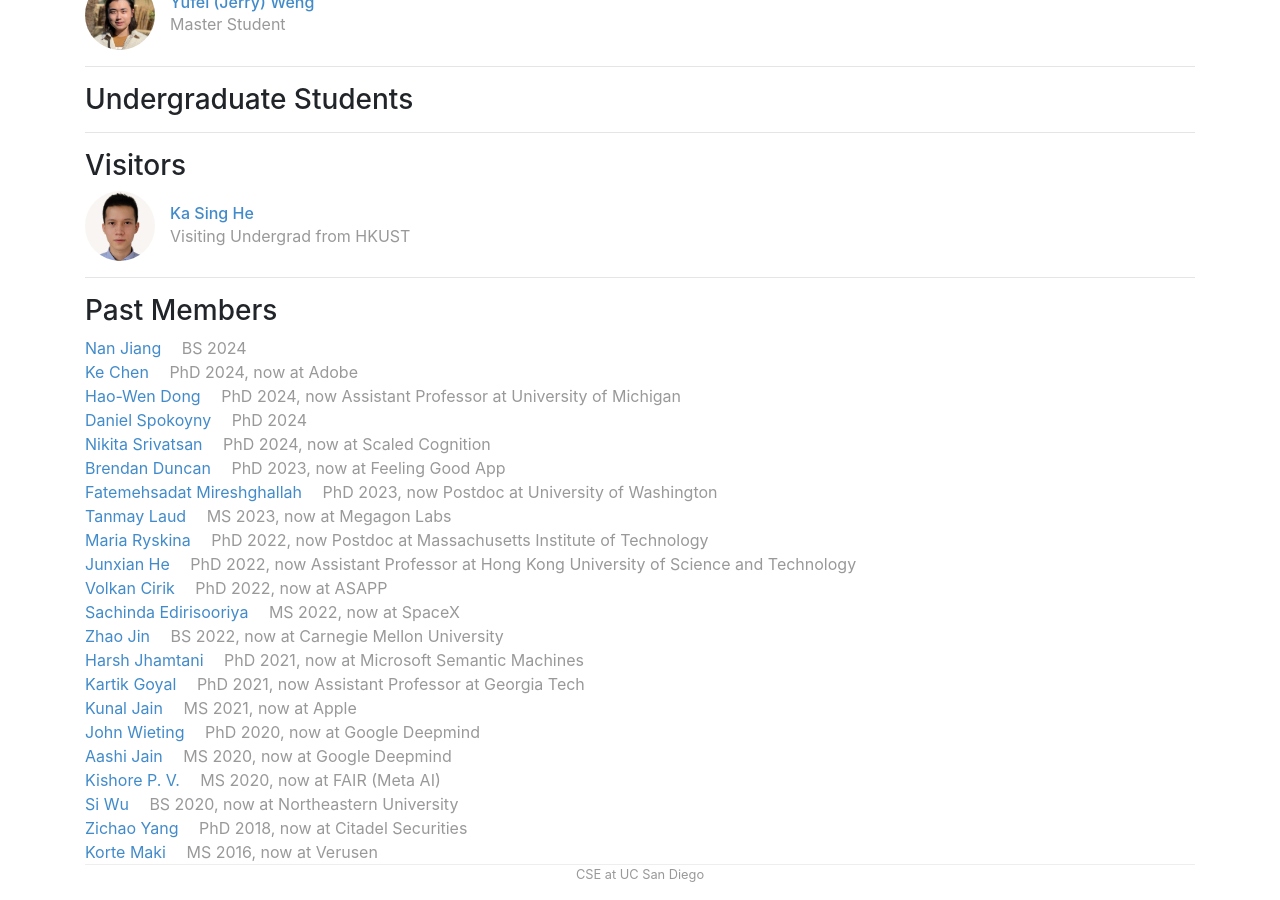
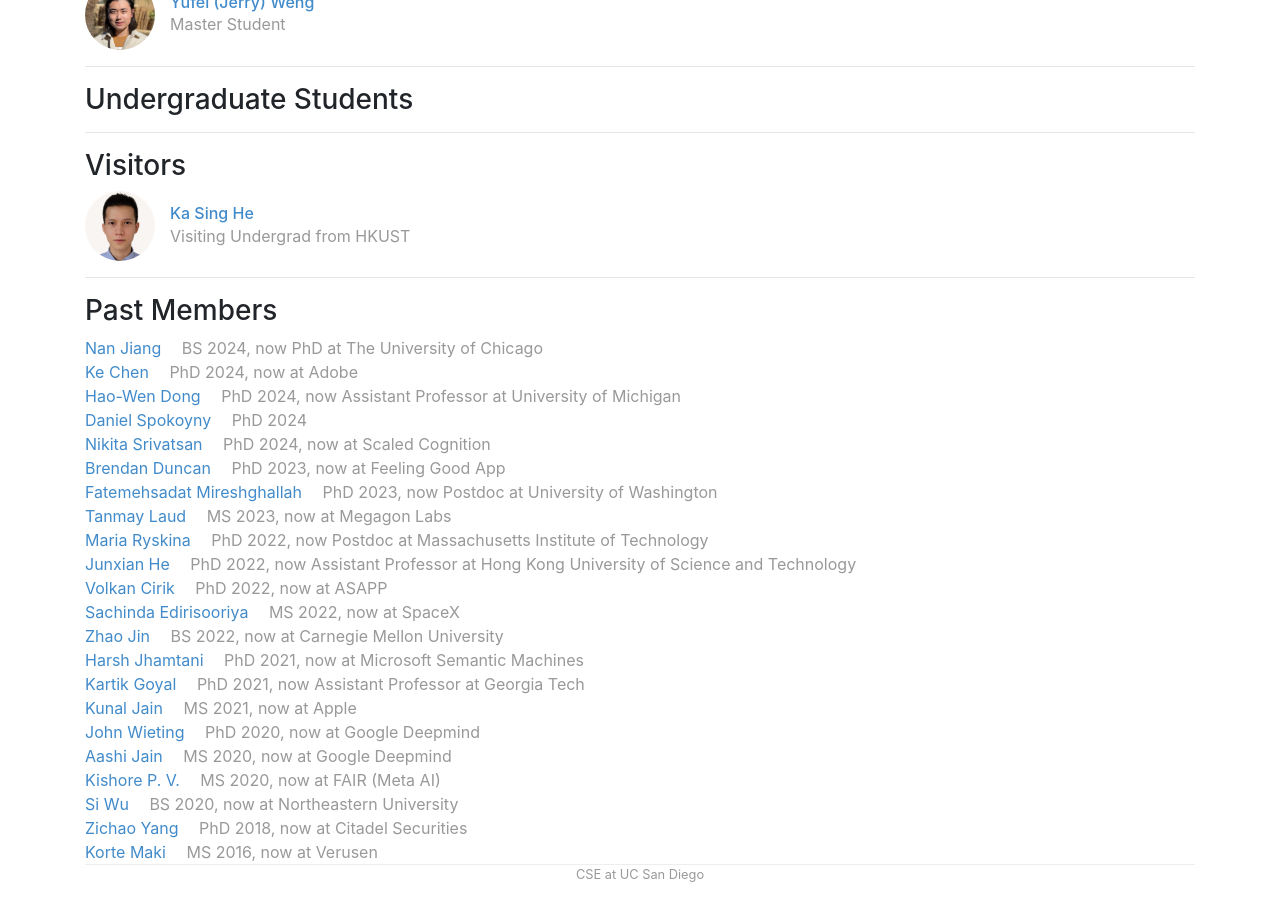
Before and after one commit to icebergnlp/icebergnlp.github.io, a Jekyll site: the page built from people.html, in a window 1280 px wide and 900 px high, scrolled down 610 px. Built offline with Jekyll 4.4.1, drawn with Linux system fonts in a browser that asks for light colours.

Commit message:
Update people.yml - Nan Jiang

```diff
--- a/_data/people.yml
+++ b/_data/people.yml
@@ -81,7 +81,7 @@ nan:
     webpage: https://www.nanjiangwill.com/
     role: past
     image: /img/people/nan.jpg
-    bio: BS 2024
+    bio: BS 2024, now PhD at The University of Chicago
 
 ke:
     display_name: Ke Chen
```
